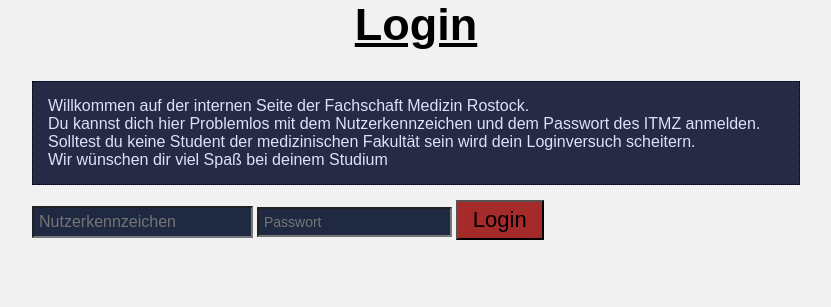
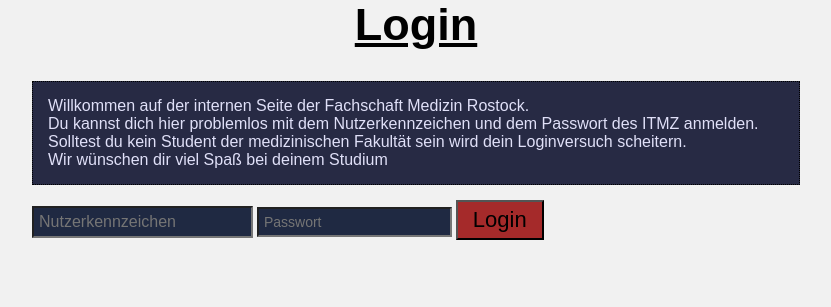
Before and after one commit to fachschaft-medizin-rostock/django-fsmedhro, a Django app: template templates/login.html in a window 1280 px wide. Shown: the part 231-538 px from the top of the page, without its empty margins (224-1055 px from the left). Run offline with Django 3.2, Linux system fonts and the light colour scheme; the template is opened without the code that fills it, so the values that code supplies are empty.

Commit message:
clean login.html

```diff
--- a/templates/login.html
+++ b/templates/login.html
@@ -11,15 +11,15 @@
 
 {% block site_content %}
     <section style="background-color: #272a44; color: #E0E0F8;">
-        Willkommen auf der internen Seite der Fachschaft Medizin Rostock. </br> Du kannst dich hier Problemlos
-    mit dem Nutzerkennzeichen und dem Passwort des ITMZ anmelden. Solltest du keine Student der medizinischen Fakultät sein
-        wird dein Loginversuch scheitern. </br>
+        Willkommen auf der internen Seite der Fachschaft Medizin Rostock. <br> Du kannst dich hier problemlos
+    mit dem Nutzerkennzeichen und dem Passwort des ITMZ anmelden. Solltest du kein Student der medizinischen Fakultät sein
+        wird dein Loginversuch scheitern. <br>
     Wir wünschen dir viel Spaß bei deinem Studium
     </section>
     <form action="{% url "fsmedhro_login" %}" method="post" accept-charset="utf-8">{% csrf_token %}
-        <input class="nkz" type="text" placeholder="Nutzerkennzeichen" class="form-control" name="username">
-        <input class="psw" type="password" placeholder="Passwort" class="form-control" name="password">
-        <input class "psw" type="hidden" name="next" value="{{ next }}">
+        <input class="nkz form-control" type="text" placeholder="Nutzerkennzeichen" name="username">
+        <input class="psw form-control" type="password" placeholder="Passwort" name="password">
+        <input type="hidden" name="next" value="{{ next }}">
         <input class="btn_login" type="submit" value="Login">
     </form>
 {% endblock %}
```
